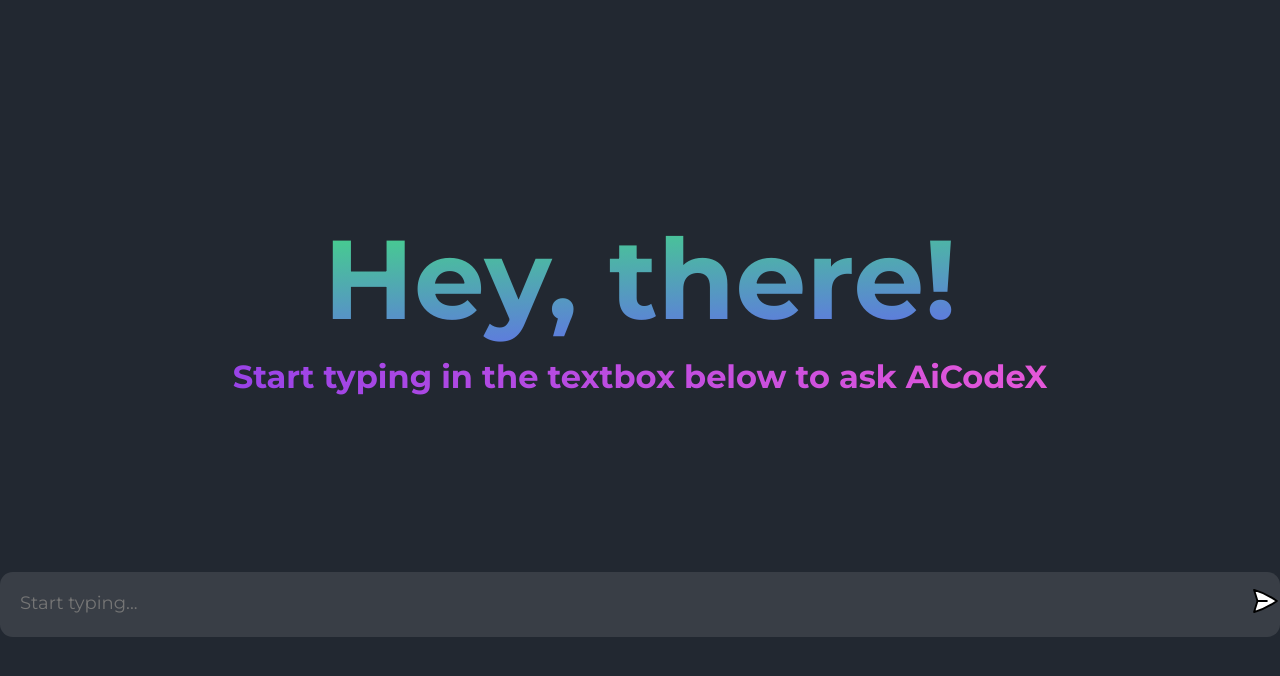
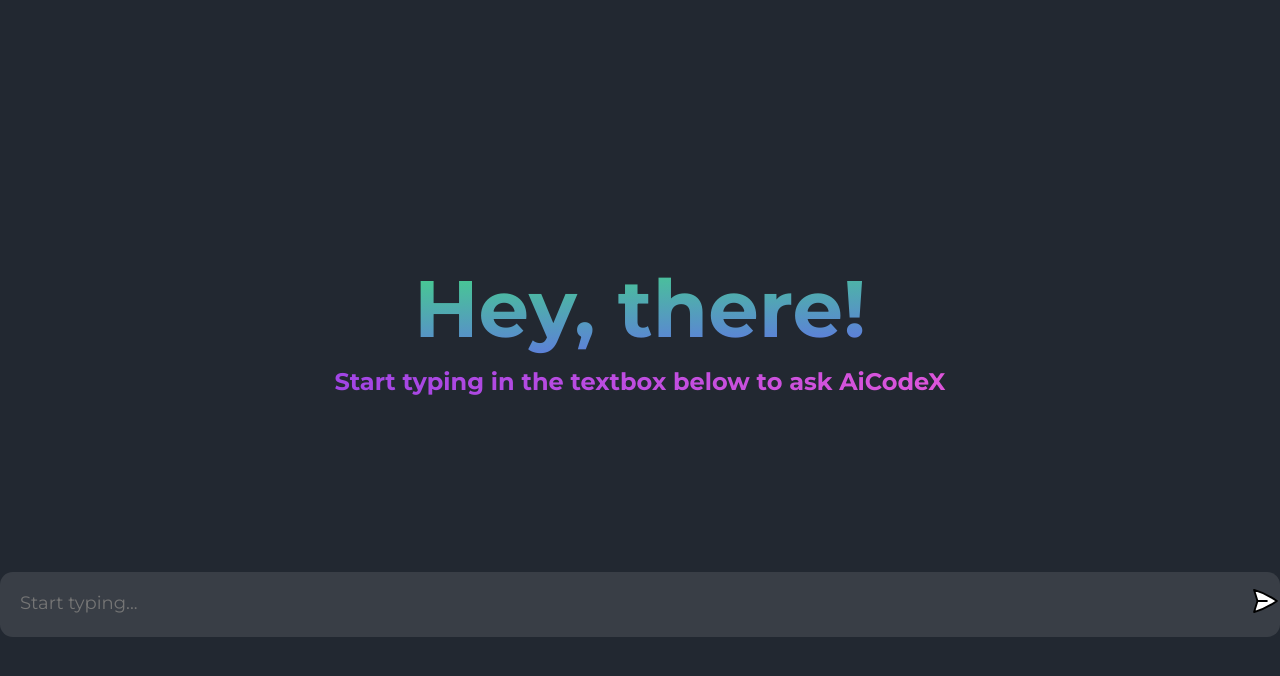
Before and after one commit to codethat19/AiCodeX, a website built with Vite: page client/index.html in a window 1280 px wide. Shown: the part 80-756 px from the top of the page. Built offline with nearby package versions, Linux system fonts and the light colour scheme.

```diff
--- a/client/style.css
+++ b/client/style.css
@@ -69,21 +69,22 @@
 .empty-chat__container {
   /* position: relative; */
   /* display: block; */
-  width: 100%;
+  width: 95vw;
+  /* height: 40vh; */
   max-width: 1440px;
-  height: auto;
+  /* height: auto; */
   /* max-height: 1440px; */
   text-align: center;
   margin-bottom: 12rem;
 }
 .empty-chat__container h1 {
-  font-size: 7rem;
+  font-size: 5rem;
   background: linear-gradient(177deg, rgba(61,235,113,1) 0%, rgba(103,93,251,1) 100%);
 	-webkit-background-clip: text;
 	-webkit-text-fill-color: transparent;
 }
 .empty-chat__container h3 {
-  font-size: 2rem;
+  font-size: 1.5rem;
   background: linear-gradient(67deg, rgba(131,61,235,1) 0%, rgba(251,93,213,1) 100%);
   -webkit-background-clip: text;
 	-webkit-text-fill-color: transparent;
```
